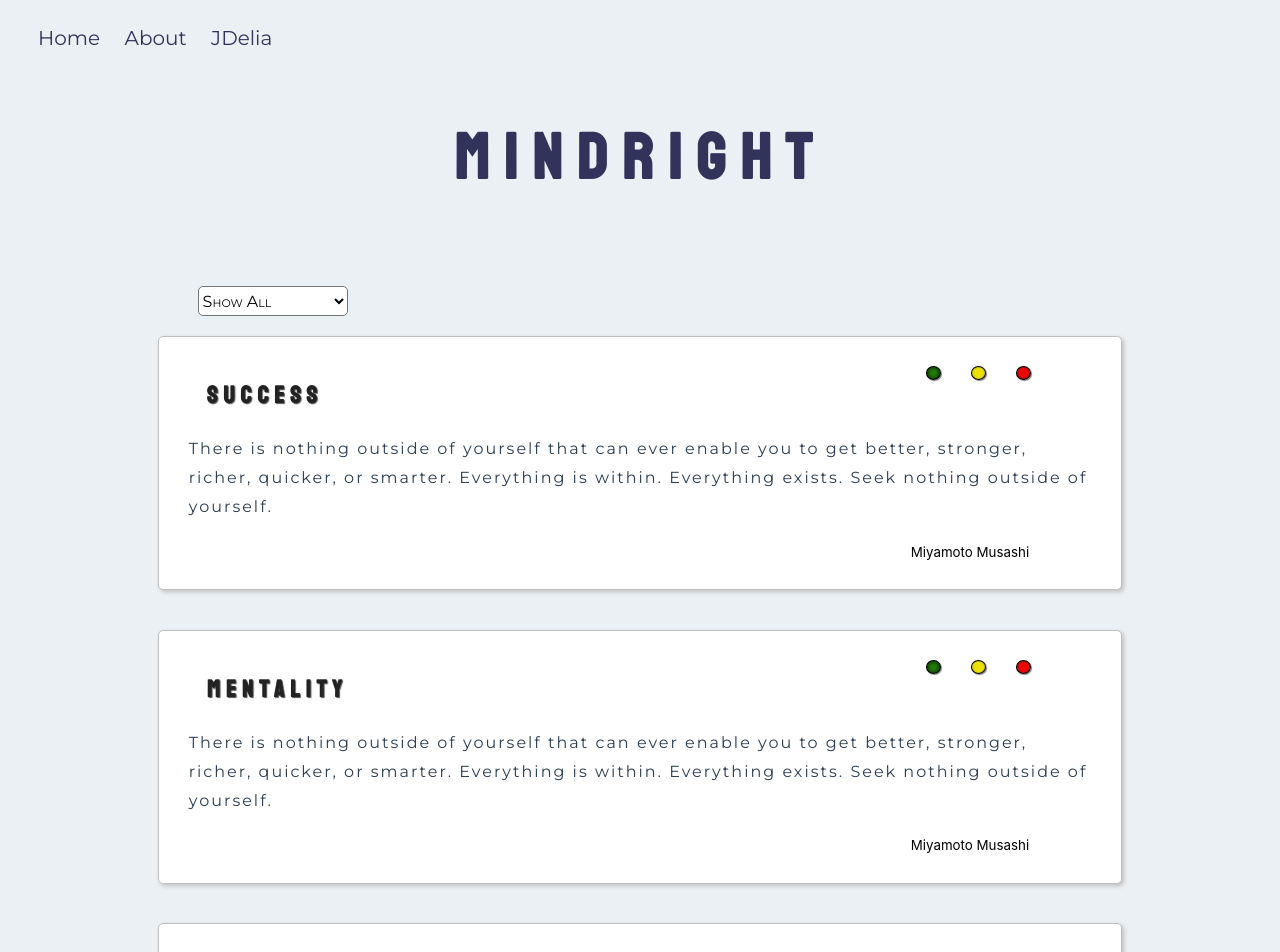
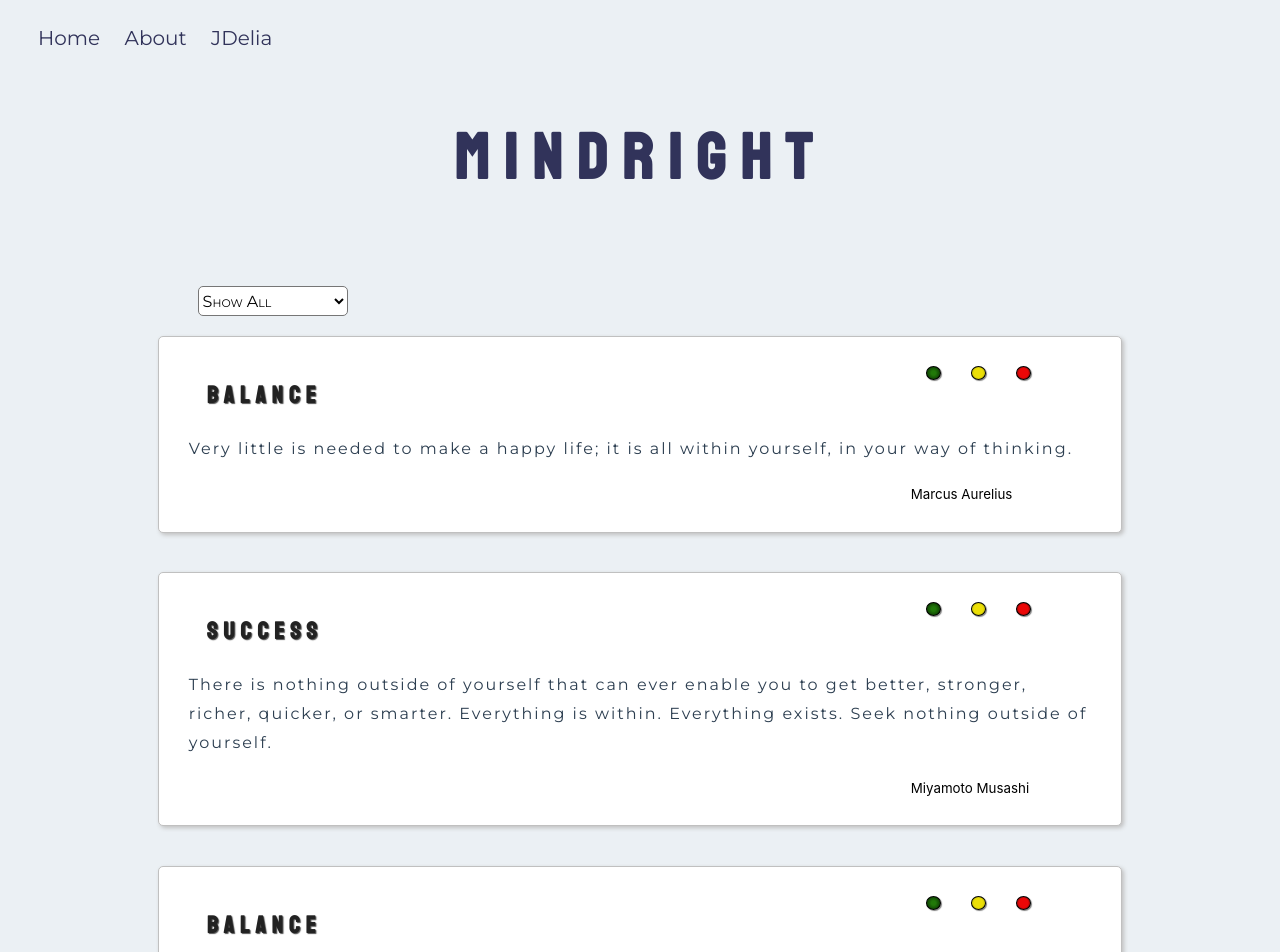
Before and after one commit to jddelia/mindright, a React (Create React App) app: page / in a window 1280 px wide. Shown: the top 952 px of the page. Built offline with nearby package versions, Linux system fonts and the light colour scheme.

Commit message:
Add quote shuffle logic.

```diff
--- a/src/App.js
+++ b/src/App.js
@@ -10,7 +10,7 @@ class App extends Component {
     super(props);
     this.state = {
       savedQuotes: [],
-      savedHistory: []
+      savedHistory: [],
     };
     this.handleSaveQuote = this.handleSaveQuote.bind(this);
     this.handleDeleteSaved = this.handleDeleteSaved.bind(this);
@@ -32,7 +32,20 @@ class App extends Component {
     });
   }
 
+  shuffleQuotes(arr) {
+    let temp, randomIndex;
+    for (let i = arr.length - 1; i > -1; i--) {
+      randomIndex = Math.floor(Math.random() * i + 1)
+      temp = arr[i];
+      arr[i] = arr[randomIndex];
+      arr[randomIndex] = temp;
+    }
+    return arr;
+  }
+
   render() {
+    let quotes = this.shuffleQuotes([...Quotes]);
+
     let savedQuotes;
     if (this.state.savedHistory.length > 0) {
       savedQuotes = (
@@ -54,7 +67,7 @@ class App extends Component {
           <Switch>
             <Route exact path="/" render={() =>
               <Card
-                quotes={Quotes}
+                quotes={quotes.slice(0, 5)}
                 filterText={this.state.filterText}
                 handleSaveQuote={this.handleSaveQuote}
                 handleDeleteSaved={this.handleDeleteSaved}/>} />
--- a/src/data/Quotes.js
+++ b/src/data/Quotes.js
@@ -1,7 +1,17 @@
 const Data = [
   {key: 1, title: "Success", content: "There is nothing outside of yourself that can ever enable you to get better, stronger, richer, quicker, or smarter. Everything is within. Everything exists. Seek nothing outside of yourself.", author: "Miyamoto Musashi"},
-  {key: 2, title: "Mentality", content: "There is nothing outside of yourself that can ever enable you to get better, stronger, richer, quicker, or smarter. Everything is within. Everything exists. Seek nothing outside of yourself.", author: "Miyamoto Musashi"},
-  {key: 3, title: "Balance", content: "There is nothing outside of yourself that can ever enable you to get better, stronger, richer, quicker, or smarter. Everything is within. Everything exists. Seek nothing outside of yourself.", author: "Miyamoto Musashi"}
+  {key: 2, title: "Mentality", content: "You may abandon your own body but you must preserve your honour.", author: "Miyamoto Musashi"},
+  {key: 3, title: "Balance", content: "You should not have any special fondness for a particular weapon, or anything else, for that matter. Too much is the same as not enough. Without imitating anyone else, you should have as much weaponry as suits you.", author: "Miyamoto Musashi"},
+  {key: 4, title: "Mentality", content: "Think lightly of yourself and deeply of the world.", author: "Miyamoto Musashi"},
+  {key: 5, title: "Mentality", content: "All men are the same except for their belief in their own selves, regardless of what others may think of them.", author: "Miyamoto Musashi"},
+  {key: 6, title: "Balance", content: "Very little is needed to make a happy life; it is all within yourself, in your way of thinking.", author: "Marcus Aurelius"},
+  {key: 7, title: "Mentality", content: "You have power over your mind - not outside events. Realize this, and you will find strength.", author: "Marcus Aurelius"},
+  {key: 8, title: "Success", content: "Waste no more time arguing about what a good man should be. Be one.", author: "Marcus Aurelius"},
+  {key: 9, title: "Balance", content: "If you are distressed by anything external, the pain is not due to the thing itself, but to your estimate of it; and this you have the power to revoke at any moment.", author: "Marcus Aurelius"},
+  {key: 10, title: "Mentality", content: "When you arise in the morning think of what a privilege it is to be alive, to think, to enjoy, to love.", author: "Marcus Aurelius"},
+  {key: 11, title: "Mentality", content: "I have often wondered how it is that every man loves himself more than all the rest of men, but yet sets less value on his own opinion of himself than on the opinion of others.", author: "Marcus Aurelius"},
+  {key: 12, title: "Perseverance", content: "Step by step walk the thousand-mile road.", author: "Miyamoto Musashi"},
+
 ]
 
 export default Data;
```
Also changed, not shown: 1 other file (tests, documents, lock files or other folders).
